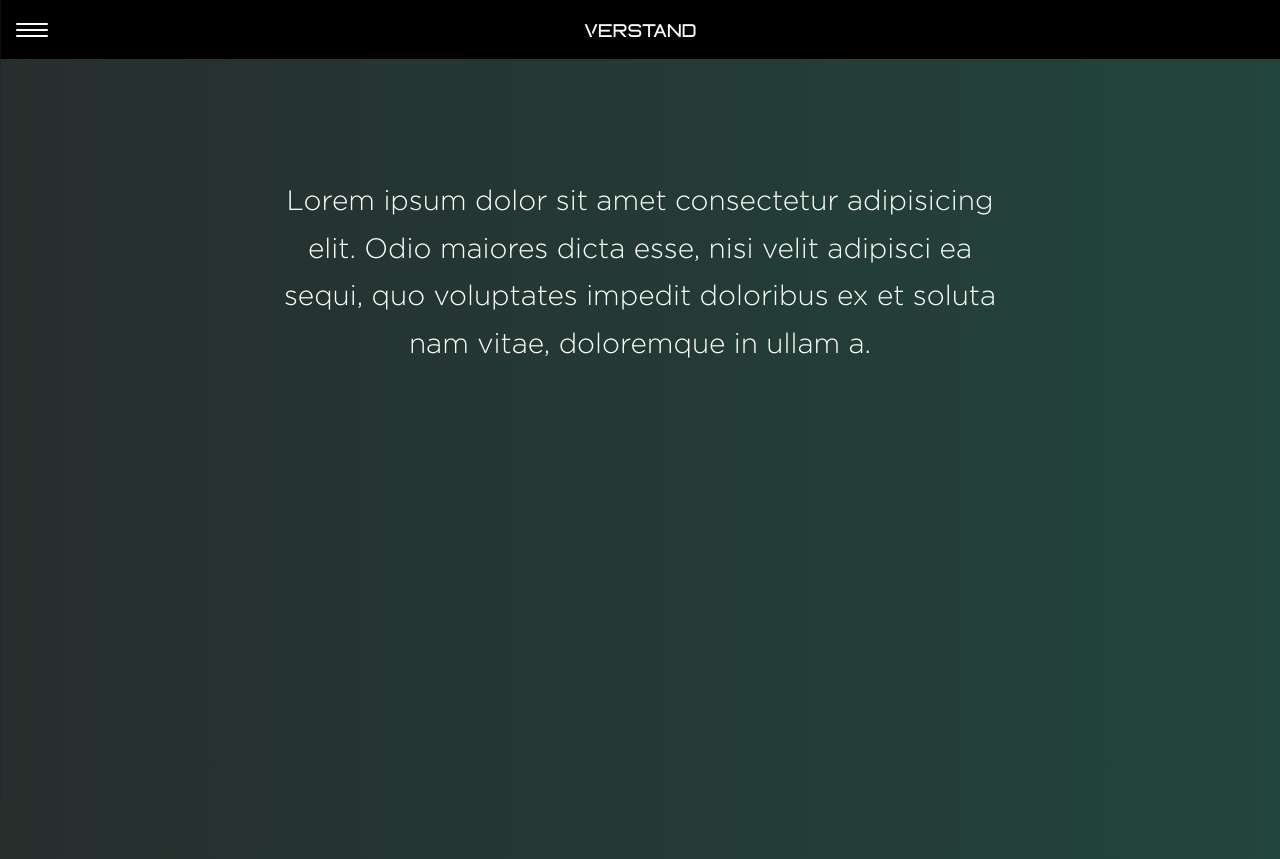
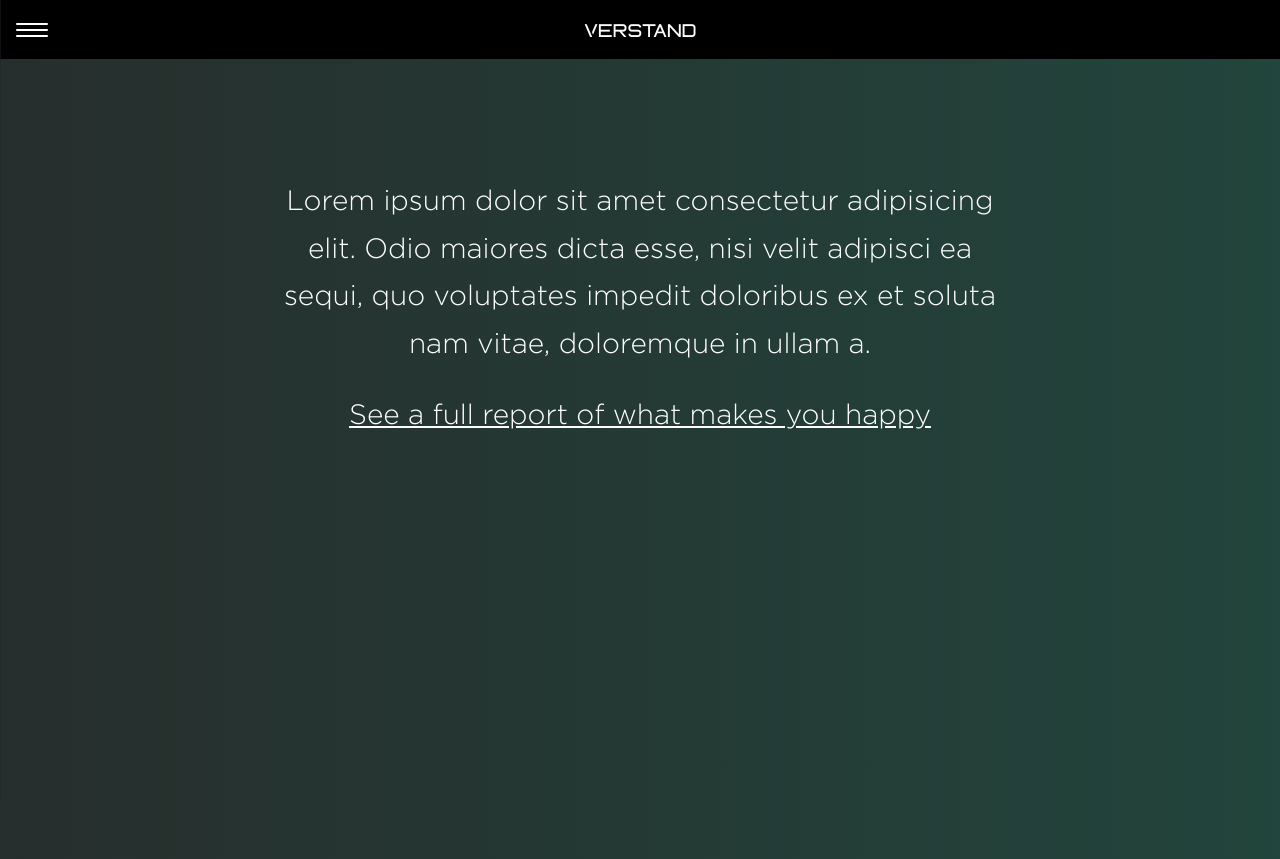
Before and after one commit to azabraao/verstand-frontend, a React (Create React App) app: page /download in a window 1280 px wide. Built offline with nearby package versions, Linux system fonts and the light colour scheme.

Commit message:
add link to binder

```diff
--- a/src/pages/Download/index.js
+++ b/src/pages/Download/index.js
@@ -1,6 +1,7 @@
 import React, { memo } from "react";
 import DownloadStyle from "./styles";
 import Navbar from "../../components/Navbar";
+import Button from "../../components/Button";
 
 const Download = () => {
   return (
@@ -13,6 +14,10 @@ const Download = () => {
             maiores dicta esse, nisi velit adipisci ea sequi, quo voluptates
             impedit doloribus ex et soluta nam vitae, doloremque in ullam a.
           </article>
+
+          <a href="https://mybinder.org/v2/gh/azabraao/world-happiness-report/master" target="_blank">
+            See a full report of what makes you happy{" "}
+          </a>
         </div>
       </DownloadStyle>
     </>
--- a/src/pages/Download/styles.js
+++ b/src/pages/Download/styles.js
@@ -14,6 +14,12 @@ const ProfileStyle = styled.section`
   -webkit-animation: MovingBackground 6s ease infinite;
   -moz-animation: MovingBackground 6s ease infinite;
   animation: MovingBackground 6s ease infinite;
+
+  a {
+    color: #ffffff;
+    display: block;
+    margin-top: 24px;
+  }
 
   @-webkit-keyframes MovingBackground {
     0% {
```
